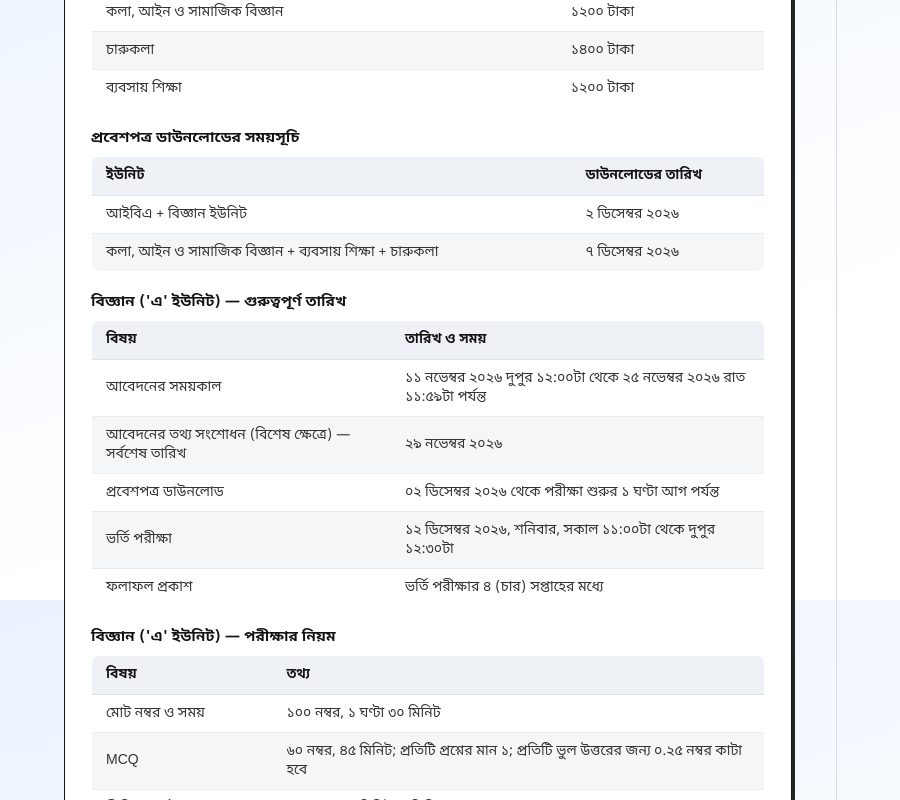
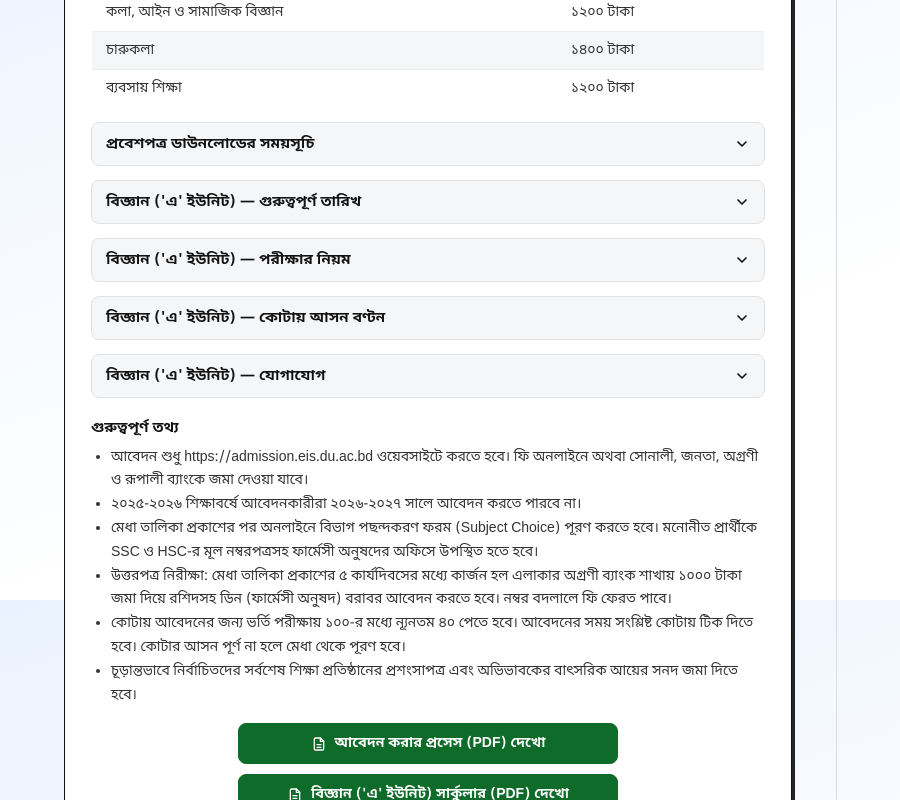
Before and after one commit to nishat-jihad/Admission-info, a Next.js app in the folder chance-hobe-ki/: page /updates in a window 1280 px wide. Shown: the part 1000-1800 px from the top of the page, without its empty margins (0-900 px from the left). Built offline with nearby package versions, Linux system fonts and the light colour scheme.

Commit message:
Add files via upload

```diff
--- a/chance-hobe-ki/src/components/UpdatesFilterList.js
+++ b/chance-hobe-ki/src/components/UpdatesFilterList.js
@@ -111,6 +111,10 @@ export default function UpdatesFilterList({ updates, inlineNews = null }) {
   const [activeCategory, setActiveCategory] = useState("versity");
   const [query, setQuery] = useState("");
   const [openSources, setOpenSources] = useState({});
+  // প্রথম টেবিল (সময়সূচি) ও প্রথম extraTable ছাড়া বাকি টেবিল ফোল্ডেড থাকে;
+  // টাইটেলে ক্লিক করলে নিচে টেবিল খোলে/বন্ধ হয়।
+  const [openTables, setOpenTables] = useState({});
+  const [hoverTable, setHoverTable] = useState(null);
   const [fullImage, setFullImage] = useState(null);
 
   // Full-screen notice viewer: lock page scroll + Esc to close.
@@ -249,12 +253,69 @@ export default function UpdatesFilterList({ updates, inlineNews = null }) {
                 </tbody>
               </table>
             </div>
-            {(u.extraTables || []).filter((t) => !t.detailOnly).map((t, ti) => (
+            {(u.extraTables || []).filter((t) => !t.detailOnly).map((t, ti) => {
+              const tableKey = `${u.id}-${ti}`;
+              const collapsible = ti >= 1;
+              const isOpen = !collapsible || !!openTables[tableKey];
+              return (
                 <div key={ti}>
+                  {collapsible ? (
+                    <button
+                      type="button"
+                      aria-expanded={isOpen}
+                      onClick={() =>
+                        setOpenTables((prev) => ({ ...prev, [tableKey]: !prev[tableKey] }))
+                      }
+                      onMouseEnter={() => setHoverTable(tableKey)}
+                      onMouseLeave={() => setHoverTable(null)}
+                      style={{
+                        display: "flex",
+                        alignItems: "center",
+                        justifyContent: "space-between",
+                        gap: 10,
+                        width: "100%",
+                        textAlign: "left",
+                        cursor: "pointer",
+                        margin: "14px 0 0",
+                        padding: "11px 14px",
+                        border: "1px solid " + (hoverTable === tableKey || isOpen ? "var(--blue)" : "#e2e2e2"),
+                        borderRadius: 8,
+                        background: hoverTable === tableKey || isOpen ? "#eaf2ff" : "#f5f6f8",
+                        color: "var(--black)",
+                        font: "inherit",
+                        fontFamily: "var(--font-noto-bn), sans-serif",
+                        fontWeight: 700,
+                        fontSize: 15,
+                        transition: "background 0.15s ease, border-color 0.15s ease",
+                      }}
+                    >
+                      <span>{t.title}</span>
+                      <svg
+                        width="16"
+                        height="16"
+                        viewBox="0 0 24 24"
+                        fill="none"
+                        stroke="currentColor"
+                        strokeWidth="2.5"
+                        strokeLinecap="round"
+                        strokeLinejoin="round"
+                        aria-hidden="true"
+                        style={{
+                          flexShrink: 0,
+                          transform: isOpen ? "rotate(180deg)" : "none",
+                          transition: "transform 0.2s ease",
+                        }}
+                      >
+                        <path d="M6 9l6 6 6-6" />
+                      </svg>
+                    </button>
+                  ) : (
                     <h3 style={{ fontFamily: "var(--font-noto-bn), sans-serif", fontWeight: 700, fontSize: 15, color: "var(--black)", margin: "20px 0 8px" }}>
                       {t.title}
                     </h3>
-                <div className="update-table-wrap">
+                  )}
+                  {isOpen && (
+                    <div className="update-table-wrap" style={collapsible ? { marginTop: 8 } : undefined}>
                       <table className="update-table">
                         <thead>
                           <tr>
@@ -274,8 +335,10 @@ export default function UpdatesFilterList({ updates, inlineNews = null }) {
                         </tbody>
                       </table>
                     </div>
+                  )}
                 </div>
-            ))}
+              );
+            })}
             {(u.notes || []).length > 0 && (
               <div>
                 <h3 style={{ fontFamily: "var(--font-noto-bn), sans-serif", fontWeight: 700, fontSize: 15, color: "var(--black)", margin: "20px 0 8px" }}>
```
Lines whose indentation alone changed are shown as unchanged.
